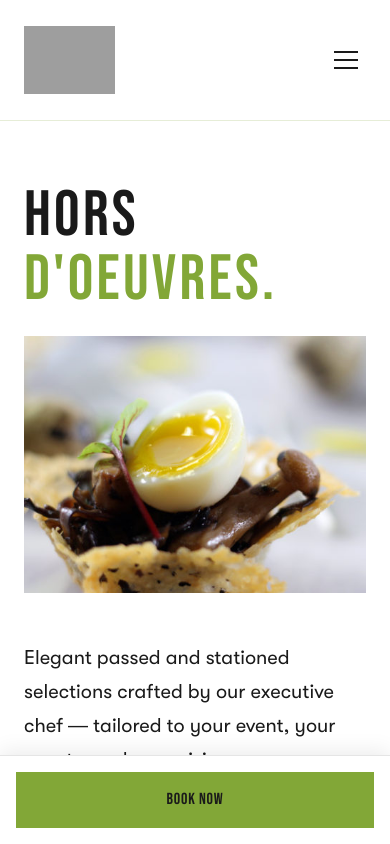
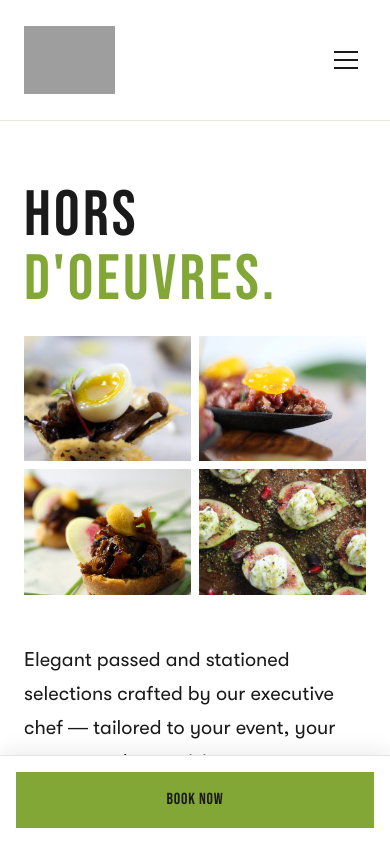
Before and after one commit to webdesignetobicoke/dmcatering, a Next.js app: page /events/hors-doeuvres in a window 390 px wide. Shown: the top 844 px of the page. Built offline with nearby package versions, Linux system fonts and the light colour scheme; grey boxes are pictures that could not be loaded.

Commit message:
Show four mobile hero images on hors d'oeuvres

```diff
--- a/app/events/hors-doeuvres/page.jsx
+++ b/app/events/hors-doeuvres/page.jsx
@@ -71,15 +71,22 @@ export default function HorsDoeuvresPage() {
                 HORS<br />
                 <span style={{ color: 'var(--gold)' }}>D'OEUVRES.</span>
               </h1>
-              <div className="lg:hidden mb-6">
-                <div style={{ overflow: 'hidden', aspectRatio: '4/3' }}>
-                  <img
-                    src="/hors-doeuvres/enoki-quail-egg.jpeg"
-                    alt="Hors d'oeuvres"
-                    className="w-full h-full"
-                    style={{ objectFit: 'cover', display: 'block' }}
-                  />
-                </div>
+              <div className="lg:hidden mb-6 grid grid-cols-2 gap-2">
+                {[
+                  { src: "/hors-doeuvres/enoki-quail-egg.jpeg", alt: 'Enoki Quail Egg' },
+                  { src: "/hors-doeuvres/beef-tartare.jpeg", alt: 'Beef Tartare' },
+                  { src: "/hors-doeuvres/duck.jpeg", alt: 'Duck' },
+                  { src: "/hors-doeuvres/figs.jpeg", alt: 'Figs' },
+                ].map(img => (
+                  <div key={img.alt} style={{ overflow: 'hidden', aspectRatio: '4/3' }}>
+                    <img
+                      src={img.src}
+                      alt={img.alt}
+                      className="w-full h-full"
+                      style={{ objectFit: 'cover', display: 'block' }}
+                    />
+                  </div>
+                ))}
               </div>
               <div className="flex flex-col sm:flex-row gap-4 mt-8">
                 <Link
```
